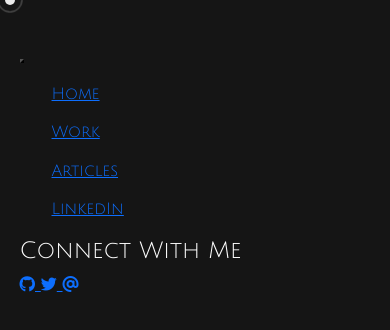
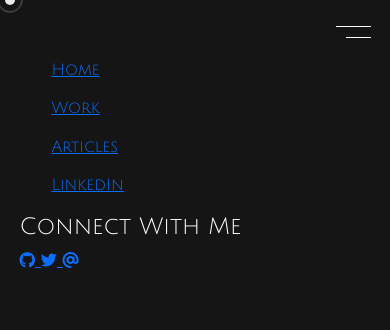
Before and after one commit to Yusuf-oluwaseyi/Saint_Laurent, a plain HTML site: page index.html in a window 390 px wide. Drawn offline with nearby package versions, Linux system fonts and the light colour scheme.

Commit message:
mobile hero

```diff
--- a/index.html
+++ b/index.html
@@ -2,7 +2,7 @@
 <html lang="en">
 
 <head>
-  <title>Saint Laurent</title>
+  <title>Sxinte</title>
   <!-- Required meta tags -->
   <meta charset="utf-8">
   <meta name="viewport" content="width=device-width, initial-scale=1, shrink-to-fit=no">
@@ -43,14 +43,15 @@
   <div id="layout_full" class="layout undefined">
       <!-- Mobile View -->
         <div class="mobile_container">
-    <div class="header">
+    <div id="header">
       <div class="header_wrapper">
         <div class="logo_container">
           <a href="#">
             <img src="" alt="">
           </a>
-            <div class="menu_btn_line">
-              <button class="menu_btn menu_btn_open">
+        </div>
+            <div class="menu_btn_wrapper">
+              <button class="menu_btn">
                 <div class="menu_btn_line"></div>
                 <div class="menu_btn_line"></div>
               </button>
@@ -81,7 +82,9 @@
         </nav>
       </div>
     </div>
-        </div>
+    <div id="mobile">
+
+    </div>
         <div class="container-fluid">
         <div class="fixed">
             <div class="based_container">
--- a/scss/style.scss
+++ b/scss/style.scss
@@ -3,12 +3,12 @@
     margin: 0;
     padding: 0;
     box-sizing: border-box;
-    cursor: none;
+    cursor: crosshair;
 }
 body {
     background-color: #151515;
     color: #ffffff;
-    font-family: 'Julius Sans One', sans-serif;;
+    font-family: 'Julius Sans One', sans-serif;
 }
 .layout {
     height: 100%;
@@ -17,6 +17,51 @@ body {
 // Mobile view
 .mobile_container {
   display: none;
+}
+#header {
+  display: flex;
+  flex-direction: column;
+  .header_wrapper {
+    align-items: center;
+    display: flex;
+    justify-content: space-between;
+    width: 100%;
+    z-index: 100;
+    .menu_btn_wrapper {
+      align-items: center;
+      display: flex;
+      justify-content: center;
+      .menu_btn {
+        align-items: flex-end;
+        background: none;
+        border: none;
+        display: flex;
+        flex-direction: column;
+        justify-content: center;
+        position: relative;
+        .menu_btn_line:first-child {
+          width: 35px;
+        }
+        .menu_btn_line {
+          background-color: #fff;
+          height: 1px;
+          margin: 5px 0;
+          width: 25px;
+        }
+      }
+    }
+    .logo_container {
+      width: -webkit-fit-content;
+      width: -moz-fit-content;
+      width: fit-content;
+      img {
+        max-width: 80%;
+      }
+    }
+  }
+}
+#mobile {
+
 }
 
 // fixed part
```
Also changed, not shown: scss/style.css.
